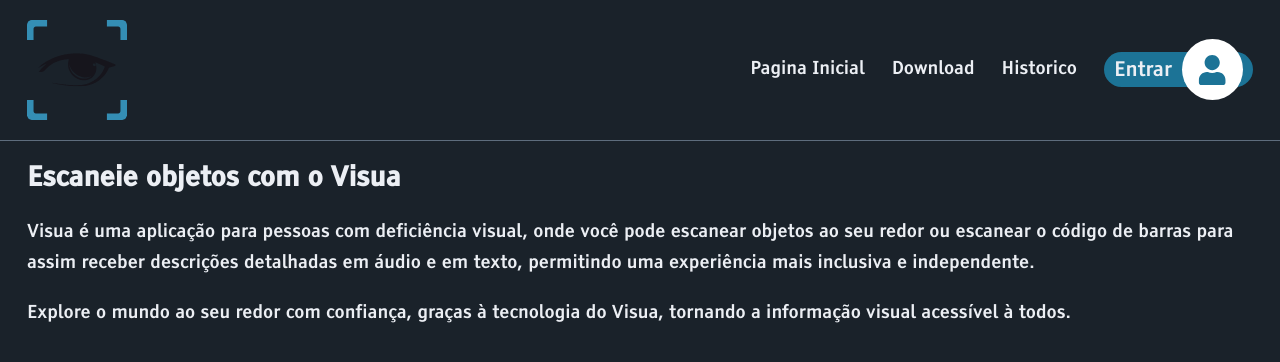
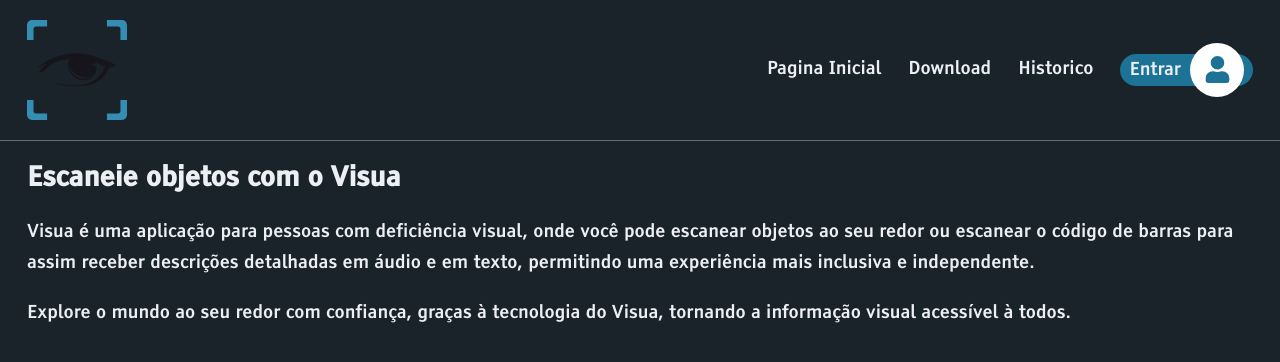
Before and after one commit to Visua-inc/Visua-Web, a React (Vite) app: page / in a window 1280 px wide. Shown: the top 362 px of the page. Built offline with nearby package versions, Linux system fonts and the light colour scheme.

Commit message:
botão fix

```diff
--- a/src/components/Buttons/Button/index.module.css
+++ b/src/components/Buttons/Button/index.module.css
@@ -8,7 +8,7 @@
     align-items: center;
     padding-left: 0.5em;
     padding-right: 0.5em;
-    font-size: 1.125em;
+    font-size: 1em;
     font-family: inherit;
     background: #1c7396;
     border-radius: 1em;
```
